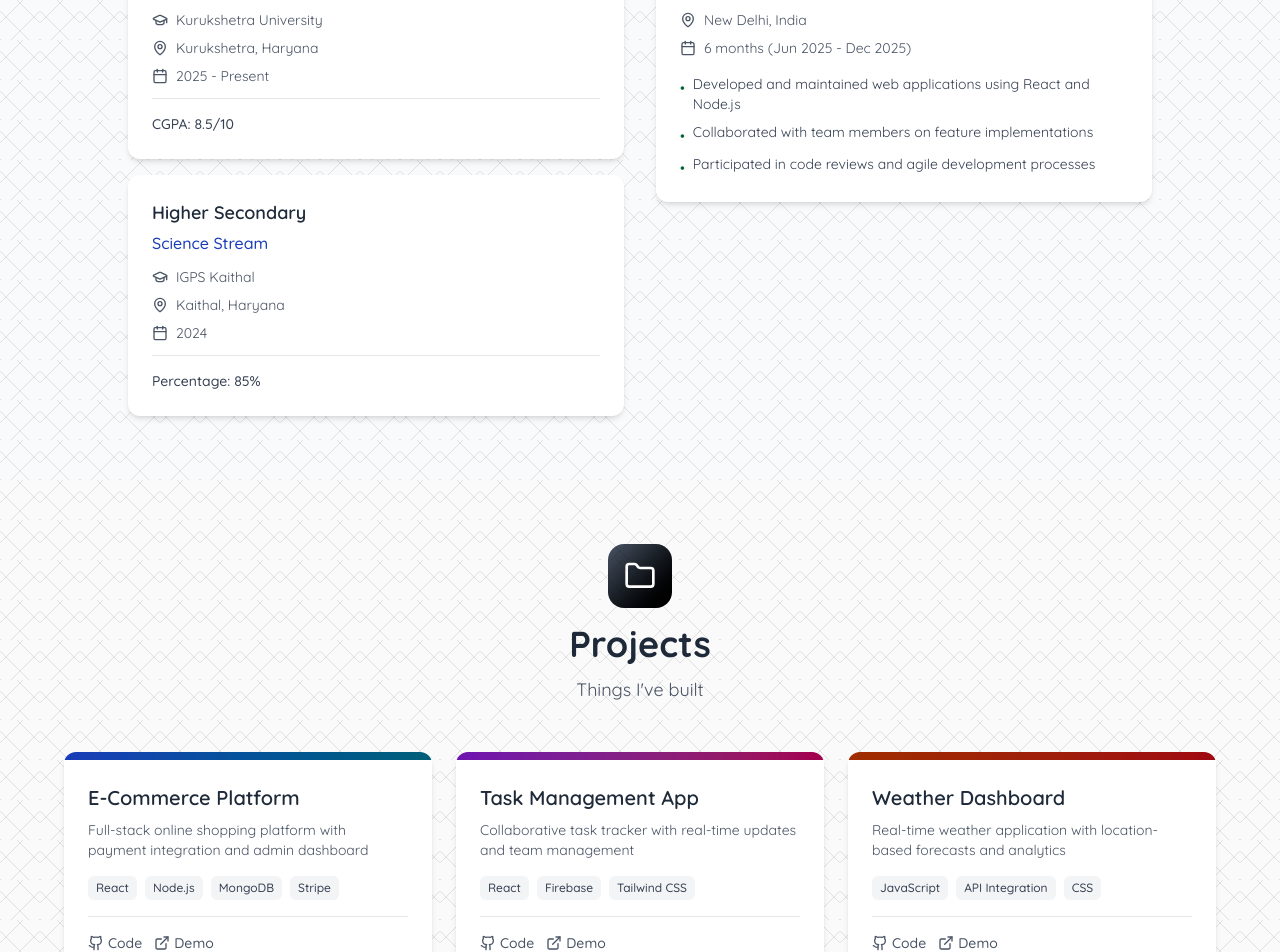
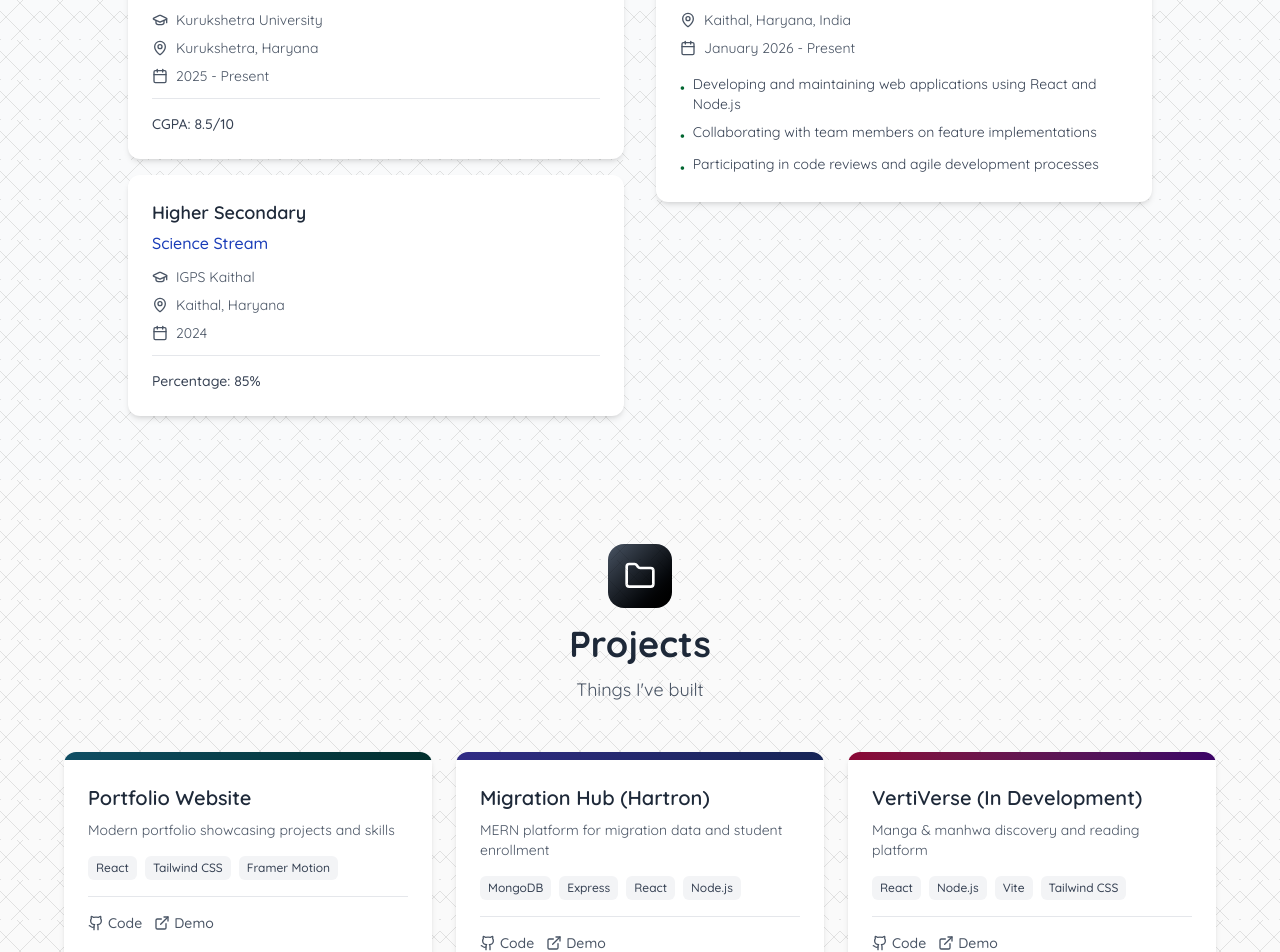
Before and after one commit to aayuxhchaudhary/Portfolio, a React (Vite) app: page / in a window 1280 px wide. Shown: the part 2160-3112 px from the top of the page. Built offline with nearby package versions, Linux system fonts and the light colour scheme.

Commit message:
#Updated Projects & Implemented SEO

```diff
--- a/index.html
+++ b/index.html
@@ -2,12 +2,56 @@
 <html lang="en">
   <head>
     <meta charset="UTF-8" />
+    <meta name="viewport" content="width=device-width, initial-scale=1.0" />
+
+    <title>Aayush Chaudhary | Full Stack Developer & Cybersecurity Student</title>
+    <meta name="description" content="Portfolio of Aayush Chaudhary, a MERN stack developer and cybersecurity student in Kaithal, Haryana. Specialized in React, Node.js, and Linux security.">
+    <meta name="keywords" content="Aayush Chaudhary, Ayushcenzo, Web Developer Kaithal, MERN Stack Developer, Cybersecurity Student Haryana, React Developer India">
+    <link rel="canonical" href="https://www.ayushcenzo.tech/" />
+
+    <meta name="geo.region" content="IN-HR" />
+    <meta name="geo.placename" content="Kaithal" />
+    <meta name="geo.position" content="29.8015;76.3999" />
+    <meta name="ICBM" content="29.8015, 76.3999" />
+
+    <meta property="og:type" content="website" />
+    <meta property="og:url" content="https://www.ayushcenzo.tech/" />
+    <meta property="og:title" content="Aayush Chaudhary | Portfolio" />
+    <meta property="og:description" content="Explore the projects and security research of Aayush Chaudhary, a developer focused on modern web tech and system security." />
+    <meta property="og:image" content="https://res.cloudinary.com/dglbqay4e/image/upload/v1762235448/logo_iizuc7.png" />
+
+    <meta name="twitter:card" content="summary_large_image" />
+    <meta name="twitter:url" content="https://www.ayushcenzo.tech/" />
+    <meta name="twitter:title" content="Aayush Chaudhary | Full Stack Developer" />
+    <meta name="twitter:description" content="Building secure MERN stack applications and exploring Linux environments." />
+    <meta name="twitter:image" content="https://res.cloudinary.com/dglbqay4e/image/upload/v1762235448/logo_iizuc7.png" />
+
+    <script type="application/ld+json">
+    {
+      "@context": "https://schema.org",
+      "@type": "Person",
+      "name": "Aayush Chaudhary",
+      "url": "https://www.ayushcenzo.tech/",
+      "jobTitle": "Full Stack Developer",
+      "address": {
+        "@type": "PostalAddress",
+        "addressLocality": "Kaithal",
+        "addressRegion": "Haryana",
+        "countryOfOrigin": "India"
+      },
+      "sameAs": [
+        "https://github.com/Ayushcenzo",
+        "https://twitter.com/aayushcenzo",
+        "https://instagram.com/aayuxhchaudhary"
+      ]
+    }
+    </script>
+
     <link rel="icon" type="image/svg+xml" href="https://res.cloudinary.com/dglbqay4e/image/upload/v1762235448/logo_iizuc7.png" />
-    <meta name="viewport" content="width=device-width, initial-scale=1.0" />
-    <title>Aayush Chaudhary</title>
+
+    <script type="module" src="/src/main.jsx"></script>
   </head>
   <body>
     <div id="root"></div>
-    <script type="module" src="/src/main.jsx"></script>
   </body>
 </html>
--- a/package.json
+++ b/package.json
@@ -10,7 +10,9 @@
     "preview": "vite preview"
   },
   "dependencies": {
+    "-": "^0.0.1",
     "@tailwindcss/vite": "^4.1.16",
+    "baseline-browser-mapping": "^2.9.19",
     "lenis": "^1.3.13",
     "lucide": "^0.552.0",
     "lucide-react": "^0.552.0",
--- a/src/components/Home/Projects.jsx
+++ b/src/components/Home/Projects.jsx
@@ -1,57 +1,39 @@
-import React from 'react';
-import { Github, ExternalLink, Folder } from 'lucide-react';
-import { motion } from 'framer-motion';
+import React from "react";
+import { Github, ExternalLink, Folder } from "lucide-react";
+import { motion } from "framer-motion";
 
 export default function Projects() {
   const projects = [
   {
-      title: 'E-Commerce Platform',
-      description: 'Full-stack online shopping platform with payment integration and admin dashboard',
-      tech: ['React', 'Node.js', 'MongoDB', 'Stripe'],
-      github: 'https://github.com/Ayushcenzo',
-      demo: 'https://example.com',
-      color: 'from-blue-800 to-cyan-800'
+    title: "Portfolio Website",
+    description: "Modern portfolio showcasing projects and skills",
+    tech: ["React", "Tailwind CSS", "Framer Motion"],
+    github: "https://github.com/Ayushcenzo",
+    demo: "https://www.ayushcenzo.tech",
+    color: "from-cyan-900 to-teal-950",
   },
   {
-      title: 'Task Management App',
-      description: 'Collaborative task tracker with real-time updates and team management',
-      tech: ['React', 'Firebase', 'Tailwind CSS'],
-      github: 'https://github.com/Ayushcenzo',
-      demo: 'https://example.com',
-      color: 'from-purple-800 to-pink-800'
+    title: "Migration Hub (Hartron)",
+    description: "MERN platform for migration data and student enrollment",
+    tech: ["MongoDB", "Express", "React", "Node.js"],
+    github: "https://github.com/Ayushcenzo",
+    demo: "https://www.migrationhub.in",
+    color: "from-indigo-900 to-blue-950",
   },
   {
-      title: 'Weather Dashboard',
-      description: 'Real-time weather application with location-based forecasts and analytics',
-      tech: ['JavaScript', 'API Integration', 'CSS'],
-      github: 'https://github.com/Ayushcenzo',
-      demo: 'https://example.com',
-      color: 'from-orange-800 to-red-800'
+    title: "VertiVerse (In Development)",
+    description: "Manga & manhwa discovery and reading platform",
+    tech: ["React", "Node.js", "Vite", "Tailwind CSS"],
+    github: "https://github.com/Ayushcenzo",
+    color: "from-rose-900 to-purple-950",
   },
   {
-      title: 'Portfolio Website',
-      description: 'Personal portfolio showcasing projects and skills with modern UI/UX',
-      tech: ['React', 'Tailwind CSS', 'Framer Motion'],
-      github: 'https://github.com/Ayushcenzo',
-      demo: 'https://example.com',
-      color: 'from-green-800 to-teal-800'
+    title: "Falcon (In Development)",
+    description: "Luxury jewelry brand showcase & e-commerce",
+    tech: ["React", "Node.js", "Vite", "Tailwind CSS"],
+    github: "https://github.com/Ayushcenzo",
+    color: "from-amber-900 to-yellow-950",
   },
-    {
-      title: 'Chat Application',
-      description: 'Real-time messaging app with authentication and media sharing',
-      tech: ['React', 'Socket.io', 'Express', 'MongoDB'],
-      github: 'https://github.com/Ayushcenzo',
-      demo: 'https://example.com',
-      color: 'from-indigo-800 to-purple-800'
-    },
-    {
-      title: 'Blog Platform',
-      description: 'Content management system with rich text editor and user authentication',
-      tech: ['Next.js', 'PostgreSQL', 'Prisma'],
-      github: 'https://github.com/Ayushcenzo',
-      demo: 'https://example.com',
-      color: 'from-yellow-800 to-orange-800'
-    }
 ];
 
   const containerVariants = {
@@ -70,7 +52,7 @@ export default function Projects() {
       opacity: 1,
       y: 0,
       transition: {
-        type: 'spring',
+        type: "spring",
         stiffness: 100,
         damping: 12,
       },
--- a/src/components/Home/Qualification.jsx
+++ b/src/components/Home/Qualification.jsx
@@ -25,13 +25,13 @@ export default function Qualification() {
   const experience = [
     {
       role: 'Software Development Intern',
-      company: 'Groww',
-      location: 'New Delhi, India',
-      period: '6 months (Jun 2025 - Dec 2025)',
+      company: 'Hartron Advance Skill Centre',
+      location: 'Kaithal, Haryana, India',
+      period: 'January 2026 - Present',
       responsibilities: [
-        'Developed and maintained web applications using React and Node.js',
-        'Collaborated with team members on feature implementations',
-        'Participated in code reviews and agile development processes'
+        'Developing and maintaining web applications using React and Node.js',
+        'Collaborating with team members on feature implementations',
+        'Participating in code reviews and agile development processes'
       ]
     }
   ];
--- a/vite.config.js
+++ b/vite.config.js
@@ -3,7 +3,7 @@ import react from '@vitejs/plugin-react'
 import tailwindcss from '@tailwindcss/vite'
 export default defineConfig({
   plugins: [react(),tailwindcss()],
-  base: '/',
+  base: './',
   build: {
     outDir: 'dist',
   }
```
Also changed, not shown: 1 other file (tests, documents, lock files or other folders). Lines whose indentation alone changed are shown as unchanged.
